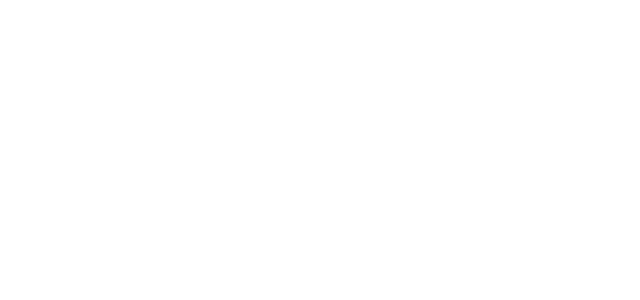
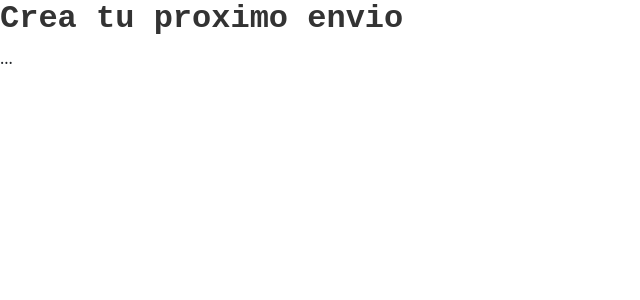
Before and after one commit to SofiaMorenoPerez/packages, an Angular app in the folder ProyectoModuloDosFront/: page /crear-envio in a window 1280 px wide. Before the commit this address led to /. Shown: the top 300 px of the page, without its empty margins (0-640 px from the left). Built offline with nearby package versions, Linux system fonts and the light colour scheme.

Commit message:
Paquete
cree componentes en paquete y url en index

```diff
--- a/ProyectoModuloDosFront/src/app/app-module.ts
+++ b/ProyectoModuloDosFront/src/app/app-module.ts
@@ -9,19 +9,13 @@ import { Inicio } from './inicio/inicio';
 import { Paquete } from './paquete/paquete';
 import { Usuario } from './usuario/usuario';
 import { Empleado } from './empleado/empleado';
+import { Crearenvio } from './paquete/crearenvio/crearenvio';
+import { Informacionpaquete } from './paquete/informacionpaquete/informacionpaquete';
 
 @NgModule({
-  declarations: [App, Inicio, Paquete, Usuario, Empleado],
-  imports: [
-    BrowserModule,
-    AppRoutingModule,
-    FormsModule,
-  ],
-  providers: [
-    provideBrowserGlobalErrorListeners(),
-    provideHttpClient(),
-    provideAnimations(),
-  ],
+  declarations: [App, Inicio, Paquete, Usuario, Empleado, Crearenvio, Informacionpaquete],
+  imports: [BrowserModule, AppRoutingModule, FormsModule],
+  providers: [provideBrowserGlobalErrorListeners(), provideHttpClient(), provideAnimations()],
   bootstrap: [App],
 })
 export class AppModule {}
--- a/ProyectoModuloDosFront/src/app/app-routing-module.ts
+++ b/ProyectoModuloDosFront/src/app/app-routing-module.ts
@@ -1,8 +1,12 @@
 import { NgModule } from '@angular/core';
 import { RouterModule, Routes } from '@angular/router';
 import { Inicio } from './inicio/inicio';
+import { Crearenvio } from './paquete/crearenvio/crearenvio';
 
-const routes: Routes = [{path: '', component: Inicio}];
+const routes: Routes = [
+  { path: '', component: Inicio },
+  { path: 'crear-envio', component: Crearenvio }
+];
 
 @NgModule({
   imports: [RouterModule.forRoot(routes)],
--- a/ProyectoModuloDosFront/src/app/inicio/inicio.html
+++ b/ProyectoModuloDosFront/src/app/inicio/inicio.html
@@ -43,6 +43,8 @@
         Ver opciones
       </button>
       <ul class="dropdown-menu">
+        <li><a class="dropdown-item" href="#">Crear envio</a></li>
+        <li><a class="dropdown-item" href="#">Información sobre tu paquete</a></li>
 
       </ul>
     </div>
--- /dev/null
+++ b/ProyectoModuloDosFront/src/app/paquete/crearenvio/crearenvio.css
@@ -0,0 +1,6 @@
+h1 {
+  font-family: "Roboto Mono", monospace;
+  font-size: 2rem;
+  color: #333;
+  font-weight: 700;
+}
--- /dev/null
+++ b/ProyectoModuloDosFront/src/app/paquete/crearenvio/crearenvio.html
@@ -0,0 +1,4 @@
+<h1 style="font-family: 'Roboto Mono', monospace;">Crea tu proximo envio</h1>
+<table class="table table-striped-columns">
+  ...
+</table>
--- /dev/null
+++ b/ProyectoModuloDosFront/src/app/paquete/crearenvio/crearenvio.ts
@@ -0,0 +1,9 @@
+import { Component } from '@angular/core';
+
+@Component({
+  selector: 'app-crearenvio',
+  standalone: false,
+  templateUrl: './crearenvio.html',
+  styleUrl: './crearenvio.css',
+})
+export class Crearenvio {}
--- /dev/null
+++ b/ProyectoModuloDosFront/src/app/paquete/informacionpaquete/informacionpaquete.html
@@ -0,0 +1 @@
+<p>informacionpaquete works!</p>
--- /dev/null
+++ b/ProyectoModuloDosFront/src/app/paquete/informacionpaquete/informacionpaquete.ts
@@ -0,0 +1,9 @@
+import { Component } from '@angular/core';
+
+@Component({
+  selector: 'app-informacionpaquete',
+  standalone: false,
+  templateUrl: './informacionpaquete.html',
+  styleUrl: './informacionpaquete.css',
+})
+export class Informacionpaquete {}
```
Also changed, not shown: ProyectoModuloDosFront/src/app/paquete/informacionpaquete/informacionpaquete.css (added), 2 other files (tests, documents, lock files or other folders).
